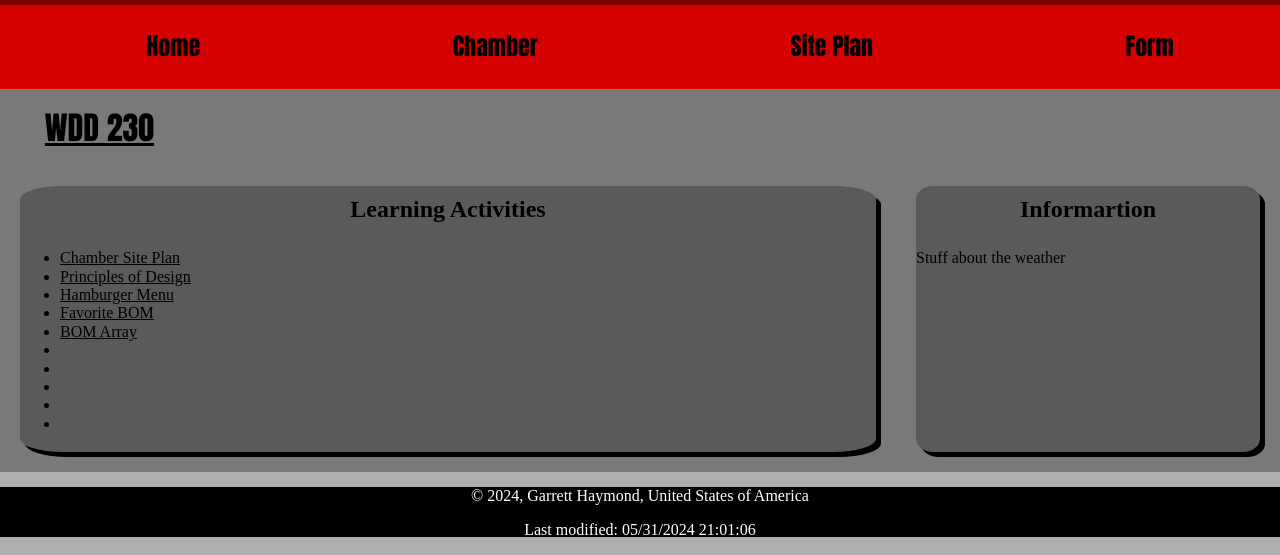
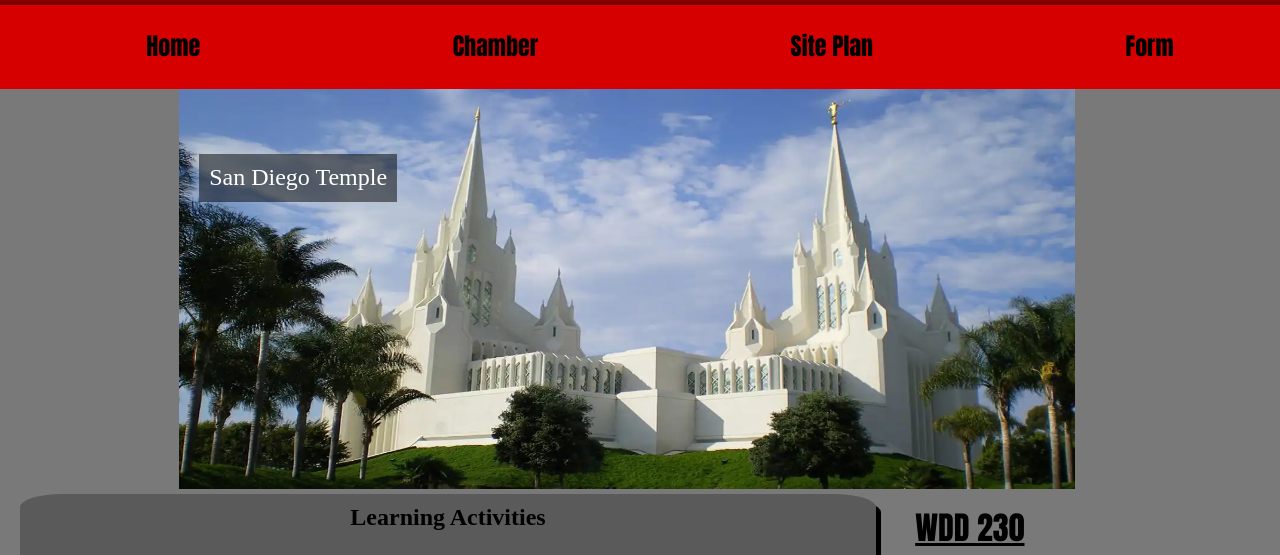
Before and after one commit to gshaymond/wdd230, a plain HTML site: page index.html in a window 1280 px wide. Shown: the part 200-755 px from the top of the page. Drawn offline with Linux system fonts and the light colour scheme.

Commit message:
homepage update

```diff
--- a/index.html
+++ b/index.html
@@ -33,8 +33,19 @@
         <ul><a href="">Form</a></ul>
     </nav>
     <main>
-        <h1>WDD 230</h1>
+        <picture>
+            <source srcset="images/hero-large.webp" media="(min-width: 960px)">
+            <source srcset="images/hero-small.webp" media="(max-width: 959px)">
+            <img src="images/hero-small.webp" alt="Favorite Temple" width="960" height="400">
+            <div class="overlay">San Diego Temple</div>
+        </picture>
+
+        <div id="class">
+            <h1>WDD 230</h1>
+        </div>
+
         <section class="card">
+
             <h2>Learning Activities</h2>
             <ul>
                 <li><a href="week01/chamber-site-plan.html">Chamber Site Plan</a></li>
@@ -52,8 +63,18 @@
         <section class="card">
             <h2>Informartion</h2>
             <p>Stuff about the weather</p>
+            <p>Page visits: <span id="visit-counter">0</span></p>
         </section>
     </main>
+
+        <iframe src="https://www.google.com/maps/embed?pb=!1m18!1m12!1m3!1d3048.443878398963!2d-111.92049368460955!3d40.3467977793709!2m3!1f0!2f0!3f0!3m2!1i1024!2i768!4f13.1!3m3!1m2!1s0x874d8cb3d41e87b3%3A0xe4ec9a3f7c7a0f12!2sSaratoga%20Springs%2C%20UT%2084045%2C%20USA!5e0!3m2!1sen!2sus!4v1620250466621!5m2!1sen!2sus"
+        width="600"
+        height="450"
+        style="border:0;"
+        allowfullscreen=""
+        loading="lazy"
+        referrerpolicy="no-referrer-when-downgrade"></iframe>
+
     <footer>
         <p>&copy <span>getDates</span>, Garrett Haymond, United States of America</p>
         <p id="lastModified"></p>
--- a/styles/base.css
+++ b/styles/base.css
@@ -4,8 +4,10 @@
     grid-row: 2;
     background-color: rgb(90, 90, 90);
     margin: 20px;
+    margin-top: 100px;
     box-shadow: 5px 5px;
     border-radius: 5%;
+    z-index: 1;
 }
 
 .card h2 {
@@ -16,6 +18,7 @@
 }
 
 main h1 {
+    position: absolute;
     grid-row: auto;
     font-family: Impact, Haettenschweiler, 'Arial Narrow Bold', sans-serif;
     margin-left: 5%;
@@ -50,7 +53,6 @@ nav ul {
 	content: "❎";
 }
 
-/* when the button is clicked - the open class is toggled (added/removed) */
 .open a {
 	display: block;
 }
@@ -89,7 +91,7 @@ header span {
     top: 30px;
     right: 10px;
     border: none;
-    background-color: maroon;
+    background-color: rgba(128, 0, 0, 0);
 }
 
 nav {
@@ -119,12 +121,45 @@ main {
     background-color: rgb(121, 121, 121);
 }
 
+#class {
+    text-align: center;
+}
+
+picture {
+    position: relative;
+    display: flex;
+    max-width: 960px;
+    margin-bottom: 5px;
+}
+
+picture img {
+    width: 100%;
+    height: 400px;
+    flex-direction: column;
+    z-index: 0;
+}
+
+.overlay {
+    position: absolute;
+    bottom: 20px;
+    left: 20px;
+    color: white;
+    background-color: rgba(0, 0, 0, 0.5);
+    padding: 10px;
+    font-size: 1.5rem;
+    white-space: nowrap;
+}
+
 li a {
     color: black;
 }
 
 li a:hover {
     font-size: larger;
+}
+
+iframe {
+    width: 100%;
 }
 
 footer {
--- a/styles/larger.css
+++ b/styles/larger.css
@@ -2,6 +2,11 @@
     nav {
         display: flex;
         flex-direction: row;
+    }
+
+    #class {
+        position: relative;
+        margin-top: 400px;
     }
 
     main {
@@ -9,6 +14,19 @@
         grid-template-columns: 70% 30%;
         grid-template-rows: 20% 1fr;
     }
+
+    .card {
+        display: flex;
+        flex-direction: column;
+        grid-row: 2;
+        background-color: rgb(90, 90, 90);
+        margin: 20px;
+        margin-top: auto;
+        box-shadow: 5px 5px;
+        border-radius: 5%;
+        z-index: 1;
+    }
+
 
     #menu {
         display: none;
@@ -39,4 +57,31 @@
         background-color: #a20000;
         color: #000000;
     }
+
+    picture {
+        position: relative;
+        display: flex;
+        max-width: 960px;
+        margin-bottom: 5px;
+        left: 20%;
+        right: 20%;
+    }
+
+    picture img {
+        width: 100%;
+        height: 400px;
+        flex-direction: column;
+        z-index: 0;
+    }
+
+    .overlay {
+        position: absolute;
+        bottom: 20px;
+        left: 20px;
+        color: white;
+        background-color: rgba(0, 0, 0, 0.5);
+        padding: 10px;
+        font-size: 1.5rem;
+        white-space: nowrap;
+    }
 }
```
Also changed, not shown: scripts/visitCounter.js (added, +13 -0 lines), images/hero-large.webp (added), images/hero-medium.webp (added), images/hero-small.webp (added).
